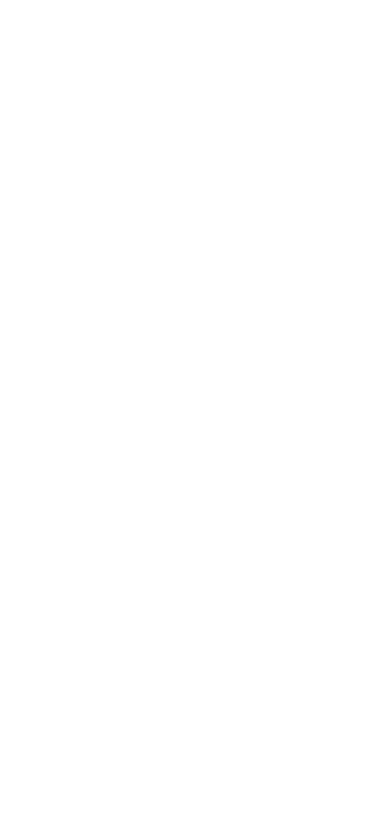
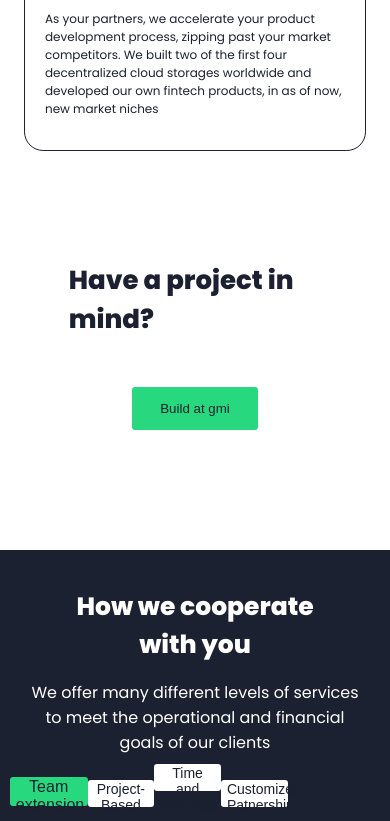
Before and after one commit to witehound/gmi-webapp, a React (Vite) app: page / in a window 390 px wide. Shown: the part 3920-4741 px from the top of the page. Before the commit the page ends 2620 px from the top, so only its background shows below. Built offline with nearby package versions, Linux system fonts and the light colour scheme.

Commit message:
fixing project in min component  error

```diff
--- a/src/Pages/Home/Home.jsx
+++ b/src/Pages/Home/Home.jsx
@@ -3,7 +3,7 @@
 import Hero from "../../components/Hero/Hero";
 import CryptoStats from "../../components/CryptoStats/CryptoStats";
 import NftStats from "../../components/NftStats/NftStats";
-// import Usapart from "../../components/usApart/Usapart";
+import Usapart from "../../components/usApart/Usapart";
 import Copyright from "../../components/Copyright/Copyright";
 import LetsCooperate from "../../components/letsCooperate/LetsCooperate";
 function Home({ isMetaMask, account }) {
@@ -18,7 +18,7 @@
         <Hero />
         <CryptoStats />
         <NftStats />
-        {/* <Usapart /> */}
+        <Usapart />
         <LetsCooperate />
         <Copyright />
       </div>
--- a/src/components/letsCooperate/LetsCooperate.css
+++ b/src/components/letsCooperate/LetsCooperate.css
@@ -160,6 +160,6 @@
   }
 
   .lets-cooperate-div-inner-bottom-buttons {
-    display: none;
+    display: block;
   }
 }
--- a/src/components/projectInMind/ProjectInMind.jsx
+++ b/src/components/projectInMind/ProjectInMind.jsx
@@ -1,6 +1,6 @@
 import "./ProjectInMind.css";
 
-function ProjectInMind() {
+function ProjectInMindComponent() {
   return (
     <div className="project-card-div-wrap">
       <div className="project-card-div-top">
@@ -13,4 +13,4 @@
   );
 }
 
-export default ProjectInMind;
+export default ProjectInMindComponent;
--- a/src/components/usApart/Usapart.jsx
+++ b/src/components/usApart/Usapart.jsx
@@ -1,8 +1,8 @@
 import UsapartCard from "../UsapartCard/UsapartCard";
 import "./Usapart.css";
 import usApartArray  from '../../arrays/usApartArrayLeft'
+import ProjectInMindComponent from '../../components/ProjectInMind/ProjectInMind'
 import usApartArrayRight  from '../../arrays/usApartArrayRight'
-import ProjectInMind from "../projectInMind/projectInMind";
 
 function Usapart() {
   const add = true
@@ -27,7 +27,7 @@
             {usApartArrayRight.map(({img, h2, p }) => (
                 <UsapartCard key={h2} img={img} h2={h2} p={p} />
               ))}
-             <ProjectInMind />
+             <ProjectInMindComponent/>
             </div>
           </div>
         </div>
```
